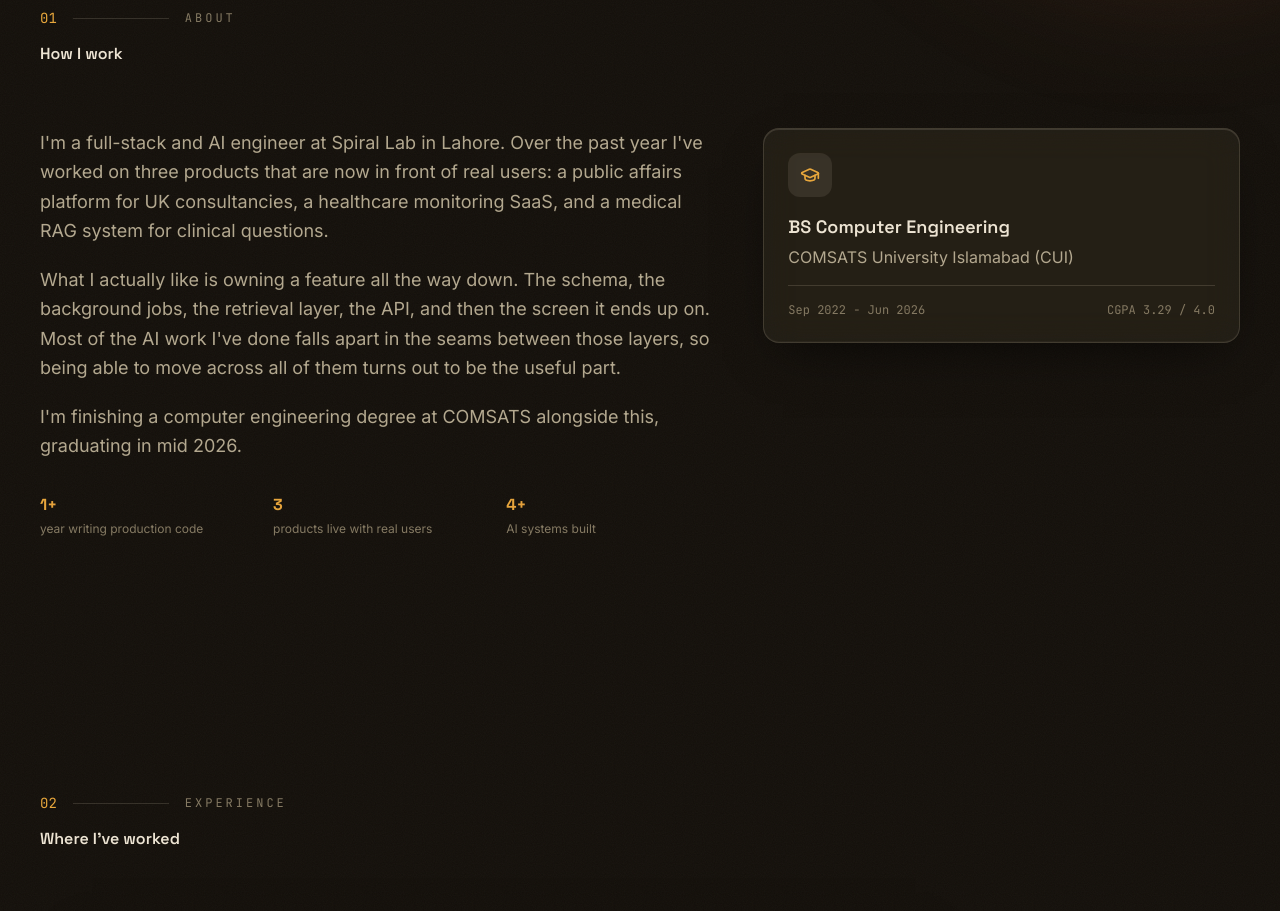
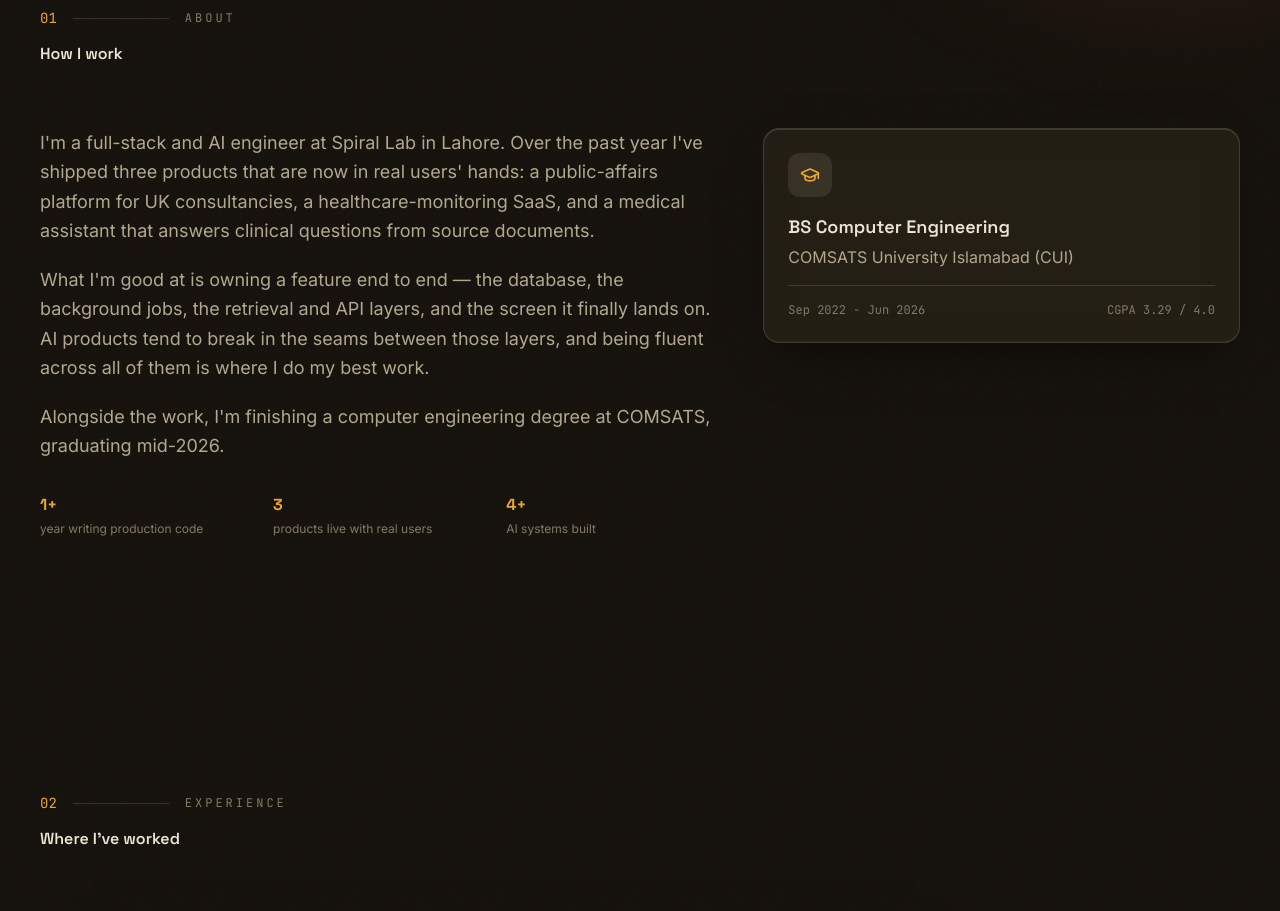
Before and after one commit to Abu-BakarYasir/abubakar-yasir-portfolio, a Next.js app: page / in a window 1280 px wide. Shown: the part 920-1831 px from the top of the page. Built offline with nearby package versions, Linux system fonts and the light colour scheme.

Commit message:
Tighten About copy

```diff
--- a/content/profile.ts
+++ b/content/profile.ts
@@ -15,9 +15,9 @@ export const profile = {
 
   // Short About narrative.
   about: [
-    "I'm a full-stack and AI engineer at Spiral Lab in Lahore. Over the past year I've worked on three products that are now in front of real users: a public affairs platform for UK consultancies, a healthcare monitoring SaaS, and a medical RAG system for clinical questions.",
-    "What I actually like is owning a feature all the way down. The schema, the background jobs, the retrieval layer, the API, and then the screen it ends up on. Most of the AI work I've done falls apart in the seams between those layers, so being able to move across all of them turns out to be the useful part.",
-    "I'm finishing a computer engineering degree at COMSATS alongside this, graduating in mid 2026.",
+    "I'm a full-stack and AI engineer at Spiral Lab in Lahore. Over the past year I've shipped three products that are now in real users' hands: a public-affairs platform for UK consultancies, a healthcare-monitoring SaaS, and a medical assistant that answers clinical questions from source documents.",
+    "What I'm good at is owning a feature end to end — the database, the background jobs, the retrieval and API layers, and the screen it finally lands on. AI products tend to break in the seams between those layers, and being fluent across all of them is where I do my best work.",
+    "Alongside the work, I'm finishing a computer engineering degree at COMSATS, graduating mid-2026.",
   ],
 
   contact: {
```
